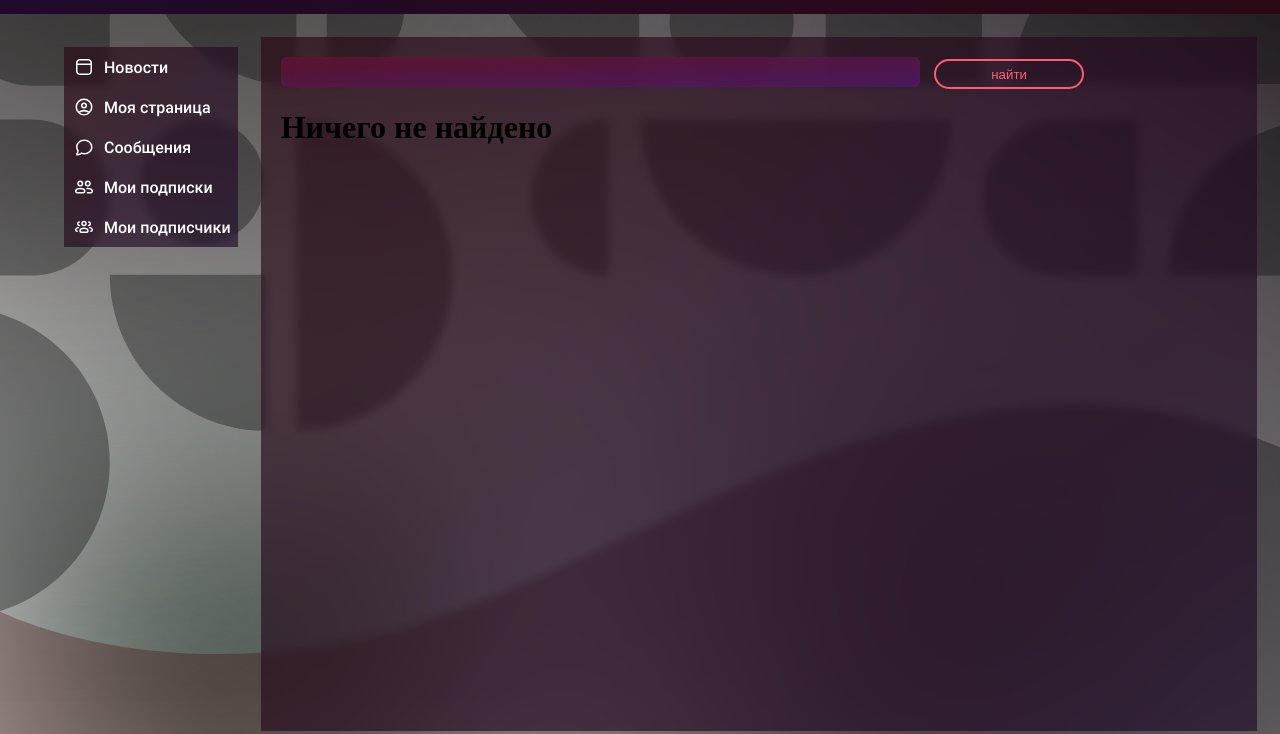
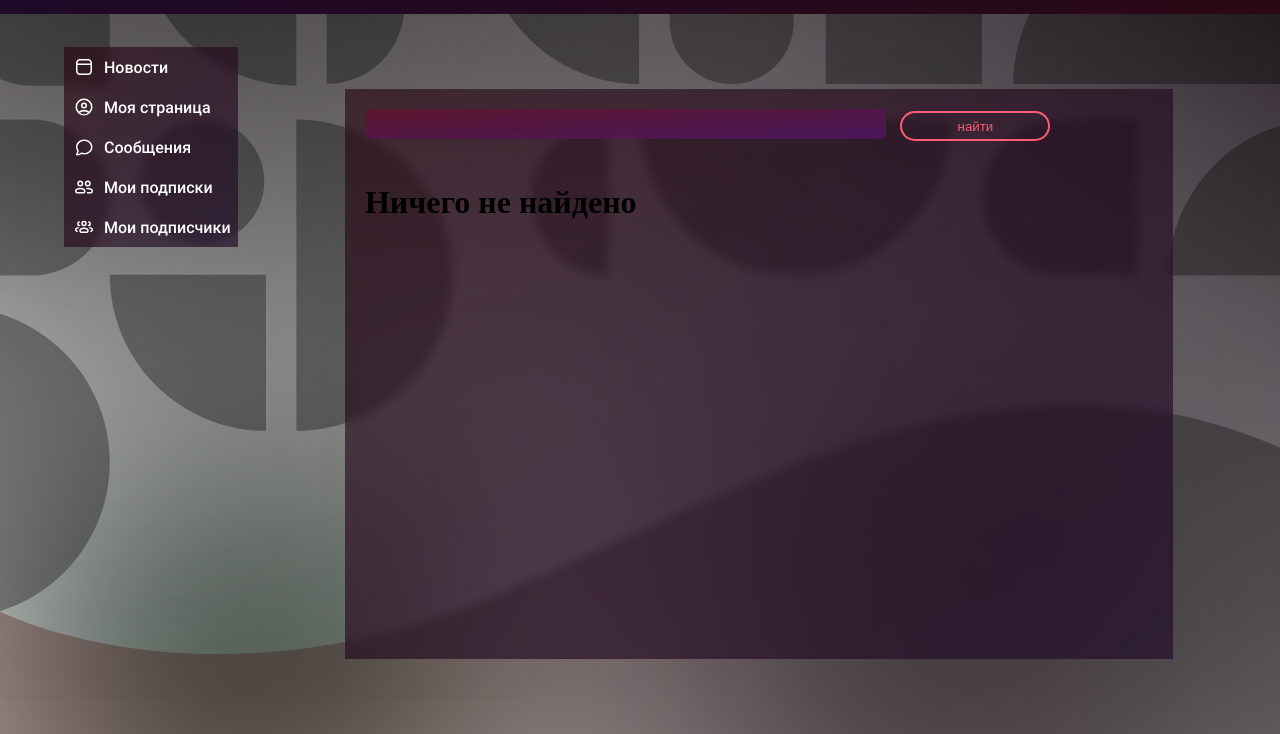
Before and after one commit to Cleamaster322/1st__Project__Web__, a Flask app: template flask_directory/templates/search_people_page/search_people_page.html in a window 1280 px wide. Shown: the part 66-800 px from the top of the page. Run offline with Flask 2, Linux system fonts and the light colour scheme; the template is opened without the code that fills it, so the values that code supplies are empty.

Commit message:
работа над поиском

```diff
--- a/flask_directory/static/search_people_page/search_people_page.css
+++ b/flask_directory/static/search_people_page/search_people_page.css
@@ -1,24 +1,18 @@
 .shell_for_search_people {
-  position: relative;
-  /* background:radial-gradient( 99.5% 397.04% at 100% 49.01%, #058fff 0%, #EB9038 70.35%, #F3C3CF 100%) ; */
-  margin-top: 20px;
-  margin-left: 20px;
-  margin-right: 20px;
   display: flex;
+  min-height: 250px;
+  height: 100%;
+  min-width: 900px;
   justify-content: center;
   align-items: center;
 }
 .search_people_2 {
-  height: calc(100% - 6px);
   display: grid;
-  grid-template-rows: 0.5fr 5fr;
-  background: linear-gradient(
-    to top left,
-    hsla(280, 62%, 10%, 0.65),
-    hsla(339, 66%, 10%, 0.65)
-  );
+  grid-template-rows: 1fr 5fr;
+  height: calc(80% - 6px);
+  background: linear-gradient(to top left, hsla(280, 62%, 10%, 0.65), hsla(339, 66%, 10%, 0.65));
   backdrop-filter: blur(5px);
-  width: calc(100% - 6px);
+  width: calc(80% - 6px);
 }
 .search_people_2 > form {
   margin: 20px;
@@ -55,8 +49,8 @@
     color: #802b3b;
 }
 
-.finded_people {
-  height: 500px;
+.list_of_finded_people{
+  max-height: 300px;
   overflow: auto;
   margin-left: 20px;
   margin-right: 20px;
@@ -68,17 +62,13 @@
   color: white;
   display: flex;
   font-family: "roboto-light", serif;
-  flex-direction: row;
-  align-items: center
+  align-items: flex-end;
 }
 
-.one_finded_people > img{
-  display: block;
-  width: 60px;
-  height: 60px;
-  border-radius: 5px;
-  margin-right: 20px;
-}
 .one_finded_people > img {
+  border-radius: 10px;
   width: 50px;
 }
+.one_finded_people > div {
+  margin-left: 50px;
+}
--- a/flask_directory/templates/search_people_page/search_people_page.html
+++ b/flask_directory/templates/search_people_page/search_people_page.html
@@ -7,13 +7,7 @@
                 <input class="search_input_line" type="search" name="search">
                 <input class="search_button_from_search_page" type = "submit" value="найти">
             </form>
-            <div class = "finded_people">
-                <!-- {% for id in id_friends %}
-                    <div class = "one_finded_people">
-                        <img src = {{ accounts[id-1][4] }} alt="logo">
-                        <div>{{ accounts[id-1][1] }}</div>
-                    </div>
-                {% endfor %} -->
+            <div class = "list_of_finded_people">
                 {% if peoples %}
                     {% for people in peoples %}
                         <div class = "one_finded_people">
@@ -24,8 +18,7 @@
                 {% else %}
                  <h1>Ничего не найдено</h1>
                 {% endif %}
-            </div>
+        </div>
 
-        </div>
     </div>
 {% endblock %}
```
